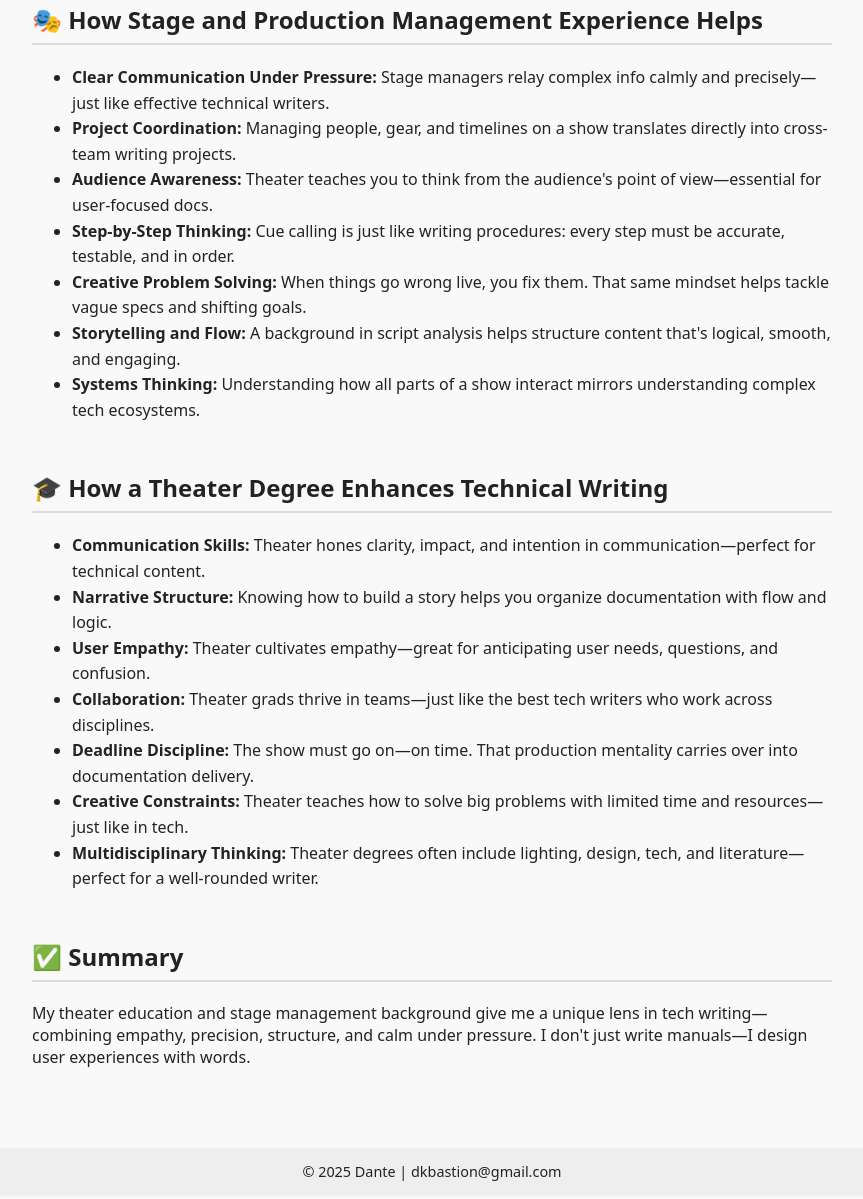
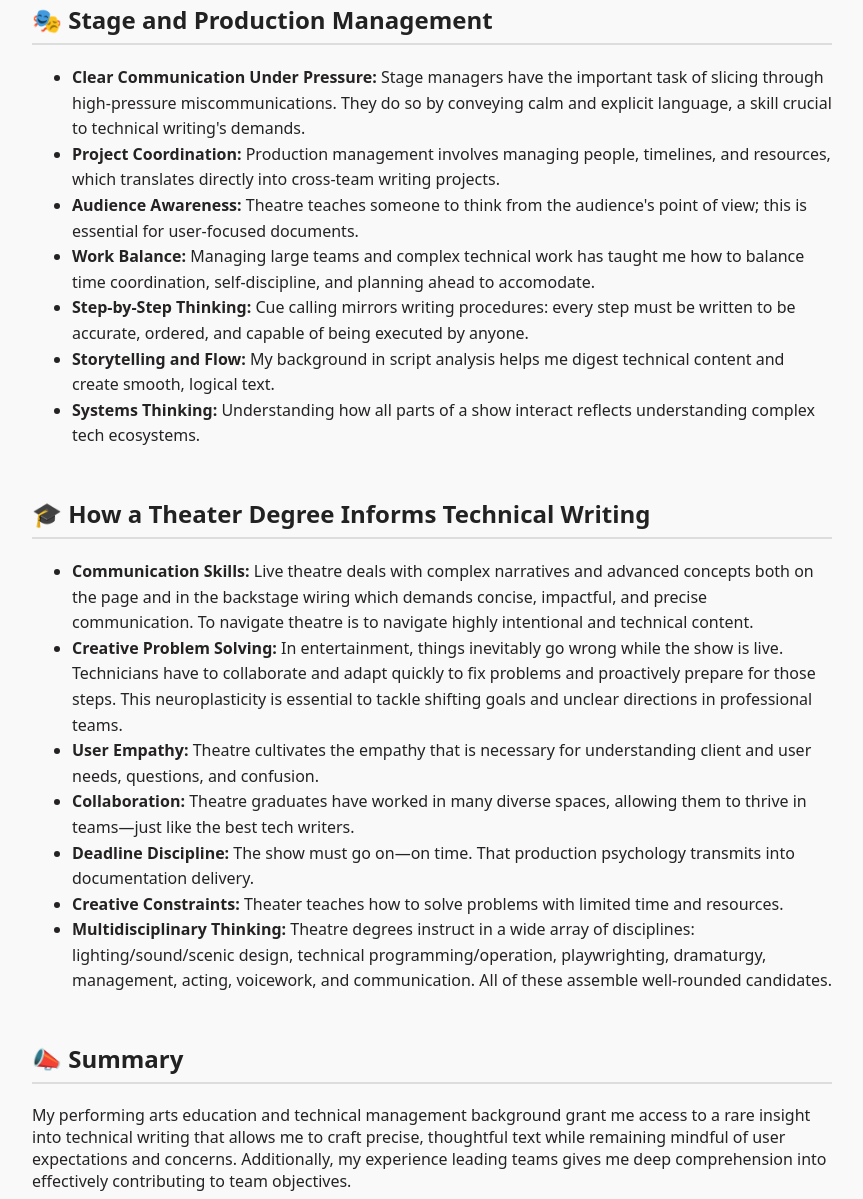
Before and after one commit to dkbastion/dkbastion, a plain HTML site: page index.html in a window 1280 px wide. Shown: the part 265-1464 px from the top of the page, without its empty margins (208-1071 px from the left). Drawn offline with Linux system fonts and the light colour scheme.

Commit message:
Remade index

```diff
--- a/index.html
+++ b/index.html
@@ -54,71 +54,66 @@
         }
     </style>
 </head>
-
 <body>
 
 <header>
-        <h1>How Theater Advances My Work as a Technical Writer</h1>
-        <p>By Dante Cimo - Technical Writer & Stage Manager</p>
+    <h1>How Experience in Theatre Advances My Work as a Technical Writer</h1>
+    <p>By Dante Cimo - Technical Writer &amp; Manager</p>
 </header>
-
     <main>
-
 <section>
-            <h2>🎭 How Stage and Production Management Experience Helps</h2>
+    <h2>🎭 Stage and Production Management</h2>
     <ul>
-                <li><strong>Clear Communication Under Pressure:</strong> Stage managers relay complex info calmly and
-                    precisely—just like effective technical writers.</li>
-                <li><strong>Project Coordination:</strong> Managing people, gear, and timelines on a show translates
-                    directly into cross-team writing projects.</li>
-                <li><strong>Audience Awareness:</strong> Theater teaches you to think from the audience's point of
-                    view—essential for user-focused docs.</li>
-                <li><strong>Step-by-Step Thinking:</strong> Cue calling is just like writing procedures: every step must
-                    be accurate, testable, and in order.</li>
-                <li><strong>Creative Problem Solving:</strong> When things go wrong live, you fix them. That same
-                    mindset helps tackle vague specs and shifting goals.</li>
-                <li><strong>Storytelling and Flow:</strong> A background in script analysis helps structure content
-                    that's logical, smooth, and engaging.</li>
-                <li><strong>Systems Thinking:</strong> Understanding how all parts of a show interact mirrors
-                    understanding complex tech ecosystems.</li>
+        <li><strong>Clear Communication Under Pressure:</strong> Stage managers have the important task of slicing
+            through high-pressure miscommunications. They do so by conveying calm and explicit language, a skill crucial
+            to technical writing's demands.</li>
+        <li><strong>Project Coordination:</strong>&nbsp;Production management involves managing people, timelines, and
+            resources, which translates directly into cross-team writing projects.</li>
+        <li><strong>Audience Awareness:</strong> Theatre teaches someone to think from the audience's point of view;
+            this is essential for user-focused documents.</li>
+        <li><strong>Work Balance:</strong>&nbsp;Managing large teams and complex technical work has taught me how to
+            balance time coordination, self-discipline, and planning ahead to accomodate.</li>
+        <li><strong>Step-by-Step Thinking:</strong> Cue calling mirrors writing procedures: every step must be written
+            to be accurate, ordered, and capable of being executed by anyone.</li>
+        <li><strong>Storytelling and Flow:</strong>&nbsp;My background in script analysis helps me digest technical
+            content and create smooth, logical text.</li>
+        <li><strong>Systems Thinking:</strong> Understanding how all parts of a show interact reflects understanding
+            complex tech ecosystems.</li>
     </ul>
 </section>
-
 <section>
-            <h2>🎓 How a Theater Degree Enhances Technical Writing</h2>
+    <h2>🎓 How a Theater Degree Informs Technical Writing</h2>
     <ul>
-                <li><strong>Communication Skills:</strong> Theater hones clarity, impact, and intention in
-                    communication—perfect for technical content.</li>
-                <li><strong>Narrative Structure:</strong> Knowing how to build a story helps you organize documentation
-                    with flow and logic.</li>
-                <li><strong>User Empathy:</strong> Theater cultivates empathy—great for anticipating user needs,
-                    questions, and confusion.</li>
-                <li><strong>Collaboration:</strong> Theater grads thrive in teams—just like the best tech writers who
-                    work across disciplines.</li>
-                <li><strong>Deadline Discipline:</strong> The show must go on—on time. That production mentality carries
-                    over into documentation delivery.</li>
-                <li><strong>Creative Constraints:</strong> Theater teaches how to solve big problems with limited time
-                    and resources—just like in tech.</li>
-                <li><strong>Multidisciplinary Thinking:</strong> Theater degrees often include lighting, design, tech,
-                    and literature—perfect for a well-rounded writer.</li>
+        <li><strong>Communication Skills:</strong>&nbsp;Live theatre deals with complex narratives and advanced concepts
+            both on the page and in the backstage wiring which demands concise, impactful, and precise communication. To
+            navigate theatre is to navigate highly intentional and technical content.</li>
+        <li><strong>Creative Problem Solving:</strong>&nbsp;In entertainment, things inevitably go wrong while the show
+            is live. Technicians have to collaborate and adapt quickly to fix problems and proactively prepare for those
+            steps. This neuroplasticity is essential to tackle shifting goals and unclear directions in professional
+            teams.</li>
+        <li><strong>User Empathy:</strong> Theatre cultivates the empathy that is necessary for understanding client and
+            user needs, questions, and confusion.</li>
+        <li><strong>Collaboration:</strong> Theatre graduates have worked in many diverse spaces, allowing them to
+            thrive in teams&mdash;just like the best tech writers.</li>
+        <li><strong>Deadline Discipline:</strong> The show must go on&mdash;on time. That production psychology
+            transmits into documentation delivery.</li>
+        <li><strong>Creative Constraints:</strong> Theater teaches how to solve problems with limited time and
+            resources.</li>
+        <li><strong>Multidisciplinary Thinking:</strong> Theatre degrees instruct in a wide array of disciplines:
+            lighting/sound/scenic design, technical programming/operation, playwrighting, dramaturgy, management,
+            acting, voicework, and communication. All of these assemble well-rounded candidates.</li>
     </ul>
 </section>
-
 <section>
-            <h2>✅ Summary</h2>
-            <p>
-                My theater education and stage management background give me a unique lens in tech writing—combining
-                empathy, precision, structure, and calm under pressure.
-                I don't just write manuals—I design user experiences with words.
-            </p>
+    <h2>📣 Summary</h2>
+    <p>My performing arts education and technical management background grant me access to a rare insight into technical
+        writing that allows me to craft precise, thoughtful text while remaining mindful of user expectations and
+        concerns. Additionally, my experience leading teams gives me deep comprehension into effectively contributing to
+        team objectives.</p>
 </section>
-
 </main>
+</body>
 
 <footer>
     &copy; 2025 Dante | dkbastion@gmail.com
 </footer>
-
-</body>
-
-</html>
```
Lines whose indentation alone changed are shown as unchanged.
